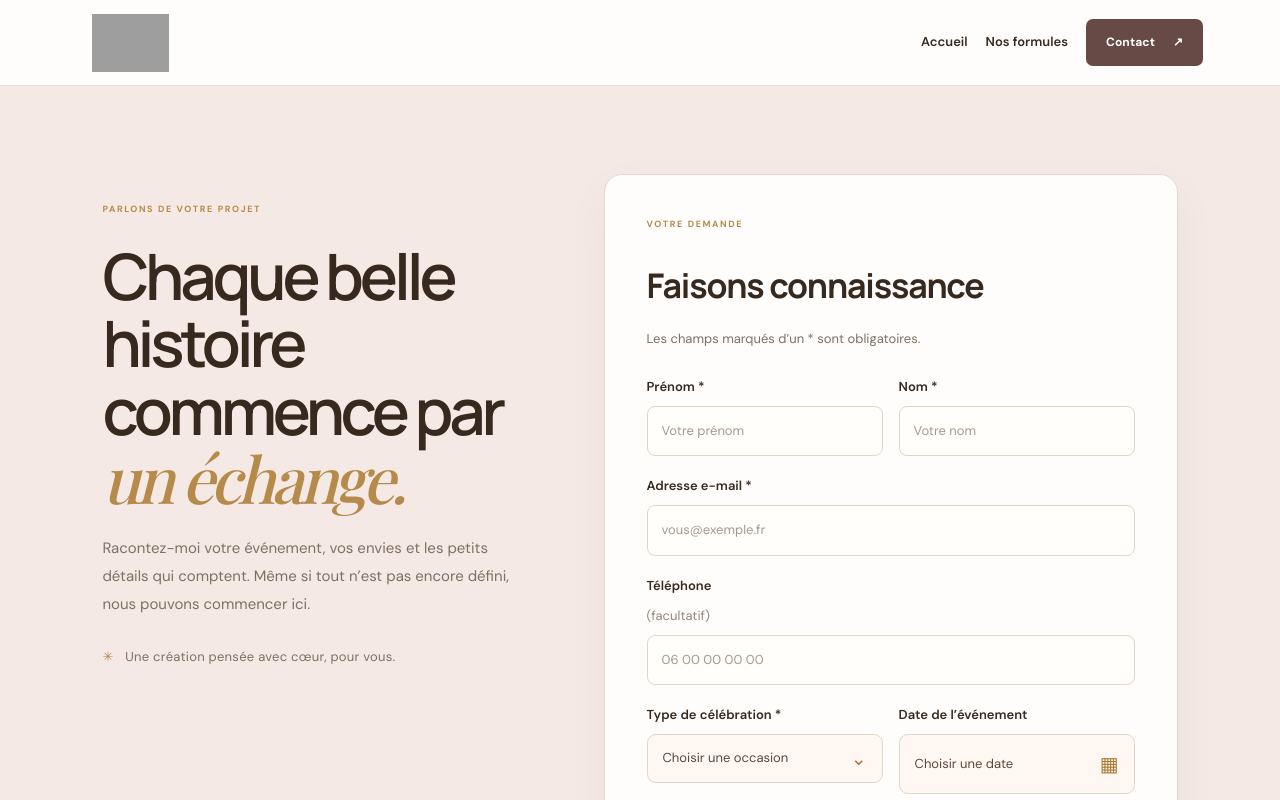
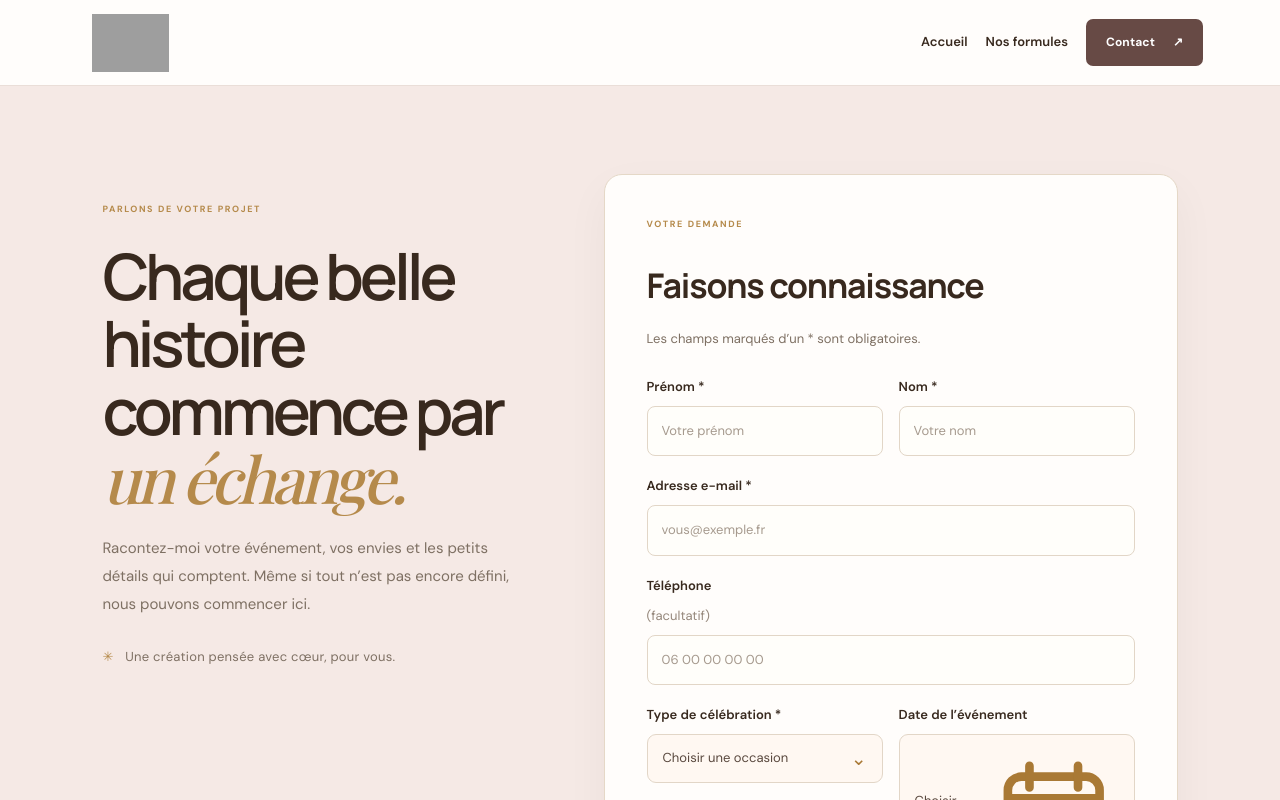
Before and after one commit to chirelhalioua/C-by-C, a Nuxt app: page /contact in a window 1280 px wide. Shown: the top 800 px of the page. Built offline with nearby package versions, Linux system fonts and the light colour scheme; grey boxes are pictures that could not be loaded; a web font is replaced by a local one.

Commit message:
Improve calendar icon and month navigation alignment

```diff
--- a/pages/contact.vue
+++ b/pages/contact.vue
@@ -112,9 +112,9 @@ ${form.prenom} ${form.nom}`)
               <div v-if="openDropdown === 'occasion'" class="custom-select-menu"><button v-for="item in occasions" :key="item" type="button" class="custom-select-option" :class="{ 'is-selected': form.occasion === item }" @click="form.occasion = item; openDropdown = ''">{{ item }}<span v-if="form.occasion === item">✓</span></button></div>
             </div></label>
             <label class="custom-field">Date de l’événement<div class="custom-calendar-wrap">
-              <button class="custom-select-trigger date-trigger" type="button" :aria-expanded="calendarOpen" @click="calendarOpen = !calendarOpen; openDropdown = ''"><span>{{ displayDate }}</span><span class="calendar-trigger-icon">▦</span></button>
+              <button class="custom-select-trigger date-trigger" type="button" :aria-expanded="calendarOpen" @click="calendarOpen = !calendarOpen; openDropdown = ''"><span>{{ displayDate }}</span><svg class="calendar-trigger-icon" viewBox="0 0 24 24" aria-hidden="true"><rect x="3.5" y="5.5" width="17" height="15" rx="2.5" fill="none" stroke="currentColor" stroke-width="1.6"/><path d="M7.5 3.5v4M16.5 3.5v4M4 9.5h16" fill="none" stroke="currentColor" stroke-width="1.6" stroke-linecap="round"/><path d="M8 13h2m4 0h2M8 16.5h2m4 0h2" fill="none" stroke="currentColor" stroke-width="1.6" stroke-linecap="round"/></svg></button>
               <div v-if="calendarOpen" class="custom-calendar">
-                <div class="calendar-heading"><button type="button" aria-label="Mois précédent" @click="changeMonth(-1)">‹</button><strong>{{ monthLabel }}</strong><button type="button" aria-label="Mois suivant" @click="changeMonth(1)">›</button></div>
+                <div class="calendar-heading"><button class="calendar-nav" type="button" aria-label="Mois précédent" @click="changeMonth(-1)"><svg viewBox="0 0 20 20" aria-hidden="true"><path d="m12 4-6 6 6 6" /></svg></button><strong>{{ monthLabel }}</strong><button class="calendar-nav" type="button" aria-label="Mois suivant" @click="changeMonth(1)"><svg viewBox="0 0 20 20" aria-hidden="true"><path d="m8 4 6 6-6 6" /></svg></button></div>
                 <div class="calendar-grid calendar-weekdays"><span v-for="day in ['Lu','Ma','Me','Je','Ve','Sa','Di']" :key="day">{{ day }}</span></div>
                 <div class="calendar-grid"><template v-for="cell in calendarDays" :key="cell.key"><span v-if="!cell.day" class="calendar-empty"></span><button v-else type="button" class="calendar-day" :class="{ 'is-selected': form.date === cell.value, 'is-today': cell.value === new Date().toLocaleDateString('sv-SE') }" @click="chooseDate(cell.value)">{{ cell.day }}</button></template></div>
                 <button v-if="form.date" type="button" class="calendar-clear" @click="form.date = ''; calendarOpen = false">Effacer la date</button>
```
